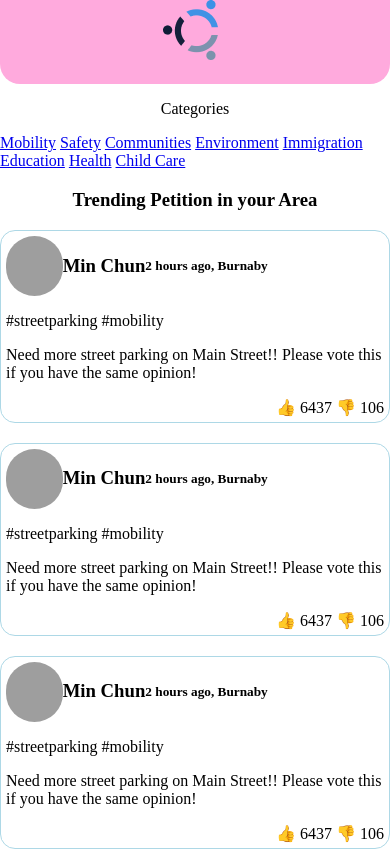
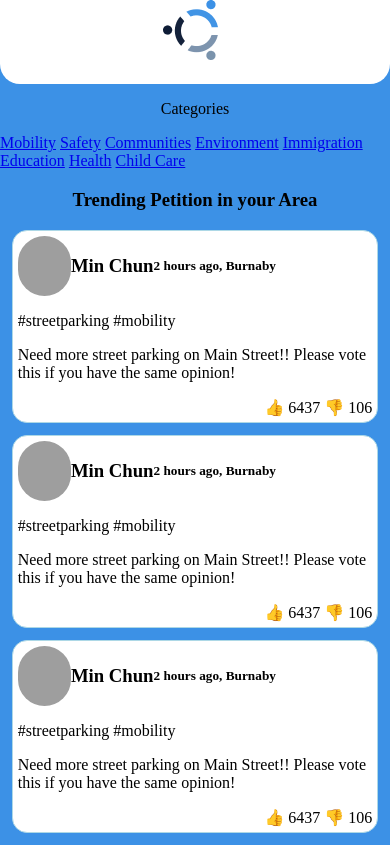
Before and after one commit to chuncaso90/connected, a plain HTML site: page index3.html in a window 390 px wide. After the commit the page ends 845 px from the top, so only its background shows below. Drawn offline with Linux system fonts and the light colour scheme; grey boxes are pictures that could not be loaded.

Commit message:
mobile index

```diff
--- a/juhee.css
+++ b/juhee.css
@@ -713,8 +713,13 @@ Min
   .header {
     min-height: 10vh;
     flex-basis: 80px;
-    background-color: #fad;
+    background-color: #fff;
     border-radius: 0 0 20px 20px;
+  }
+
+  #juhee_main2 {
+    background-color: #3c91E6;
+
   }
 
   .nav_content2 {
@@ -739,10 +744,12 @@ Min
 
   #min_categories {
     text-align: center;
+
   }
 
   #min_menu {
     text-align: center;
+
   }
 
   .aliciadiv1 {
@@ -811,11 +818,13 @@ Min
 
   .juheediv1 {
     border-style: solid;
+    background-color: #fff;
     border-radius: 15px;
     border-color: lightblue;
     border-width: thin;
     margin-bottom: 5%;
     padding: 5px;
+    margin:3%
   }
 
   .juheethumbsup {
```
